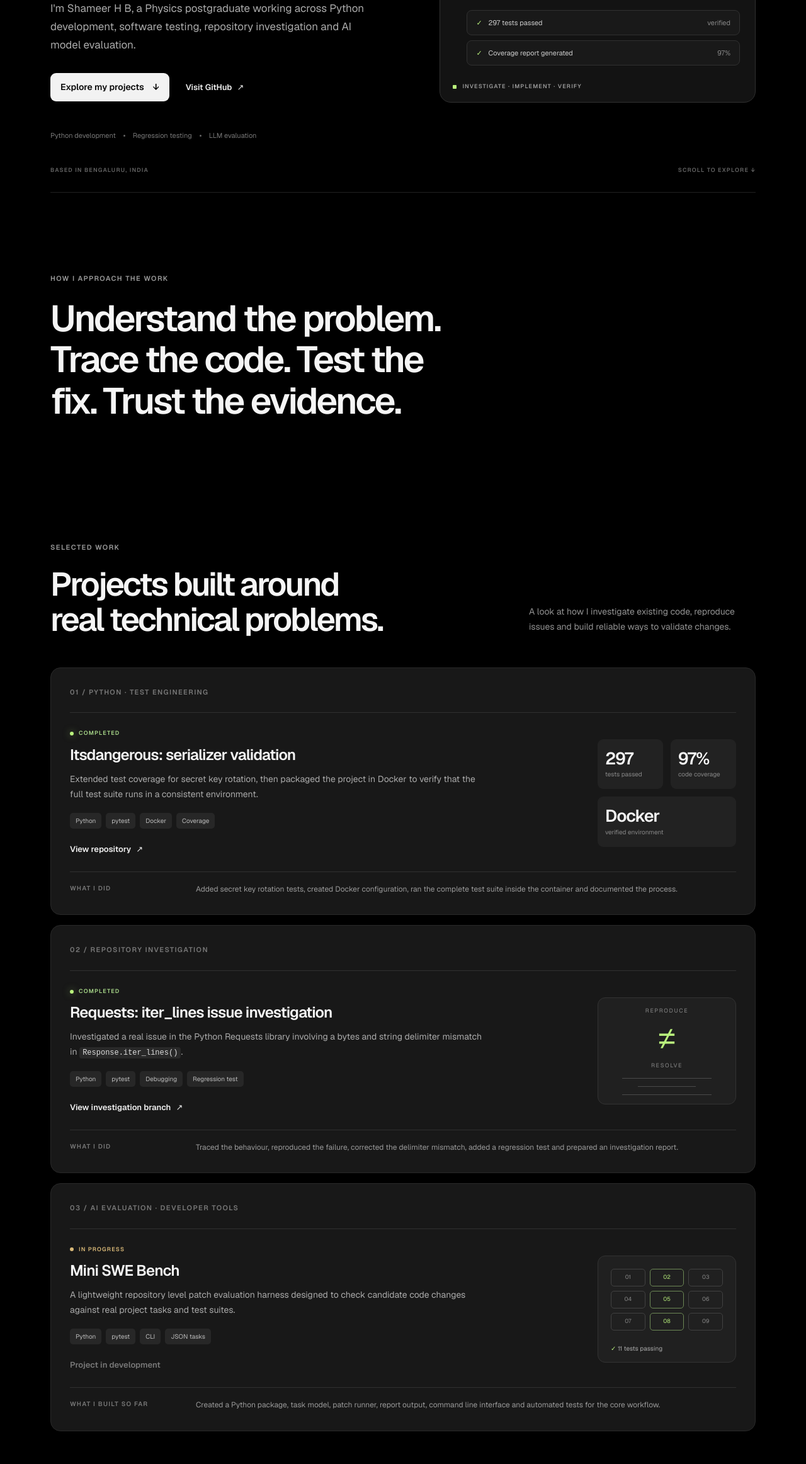
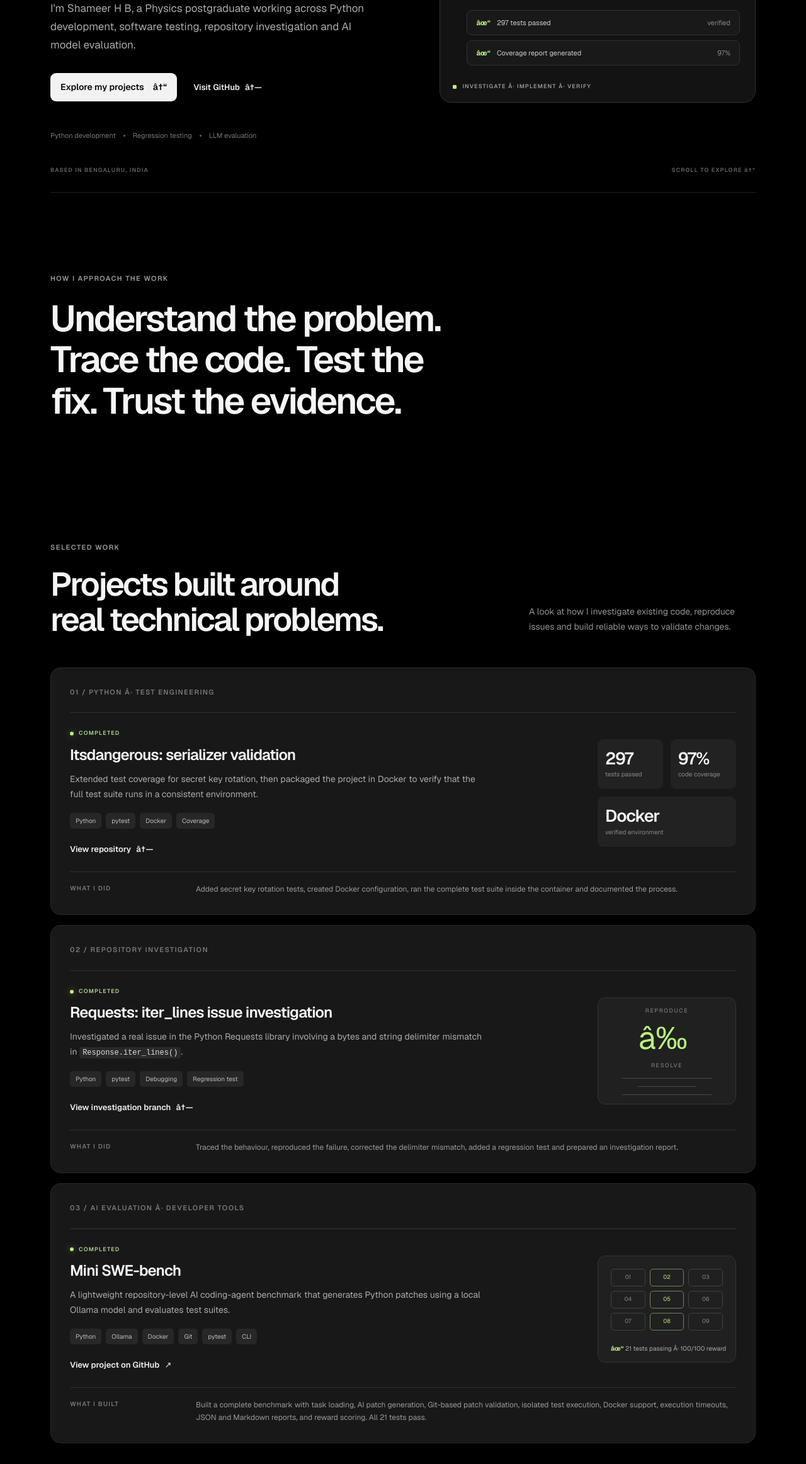
Before and after one commit to shameerhb/portfolio-website, a plain HTML site: page index.html in a window 1280 px wide. Shown: the part 475-2800 px from the top of the page at 63% size. Drawn offline with nearby package versions, Linux system fonts and the light colour scheme.

Commit message:
Update Mini SWE-bench portfolio project

```diff
--- a/index.html
+++ b/index.html
@@ -27,7 +27,7 @@
       <a class="nav-link" href="#about">About</a>
       <a class="nav-link" href="#skills">Skills</a>
       <a class="nav-link" href="#experience">Experience</a>
-      <a class="nav-contact" href="https://github.com/shameerhb" target="_blank" rel="noreferrer">GitHub <span aria-hidden="true">↗</span></a>
+      <a class="nav-contact" href="https://github.com/shameerhb" target="_blank" rel="noreferrer">GitHub <span aria-hidden="true">â†—</span></a>
     </nav>
   </header>
 
@@ -37,23 +37,23 @@
         <div class="eyebrow"><span class="status-dot"></span> OPEN TO TECHNICAL OPPORTUNITIES</div>
         <h1>Building, testing<br>and evaluating <span>Python systems.</span></h1>
         <p class="hero-lede">I'm Shameer H B, a Physics postgraduate working across Python development, software testing, repository investigation and AI model evaluation.</p>
-        <div class="hero-actions"><a class="button button-primary" href="#projects">Explore my projects <span aria-hidden="true">↓</span></a><a class="text-link" href="https://github.com/shameerhb" target="_blank" rel="noreferrer">Visit GitHub <span aria-hidden="true">↗</span></a></div>
+        <div class="hero-actions"><a class="button button-primary" href="#projects">Explore my projects <span aria-hidden="true">â†“</span></a><a class="text-link" href="https://github.com/shameerhb" target="_blank" rel="noreferrer">Visit GitHub <span aria-hidden="true">â†—</span></a></div>
         <div class="proof-line"><span>Python development</span><i></i><span>Regression testing</span><i></i><span>LLM evaluation</span></div>
       </div>
       <div class="hero-visual" aria-label="Abstract illustration of a software testing workspace" role="img">
-        <div class="visual-top"><span class="window-dots"><b></b><b></b><b></b></span><span>project / validation.py</span><span class="visual-lock">⌘</span></div>
+        <div class="visual-top"><span class="window-dots"><b></b><b></b><b></b></span><span>project / validation.py</span><span class="visual-lock">âŒ˜</span></div>
         <div class="code-window">
           <div class="code-row"><span class="line-no">01</span><span><em>def</em> validate_patch(repo, patch):</span></div>
           <div class="code-row"><span class="line-no">02</span><span class="indent"><em>result</em> = run_tests(repo, patch)</span></div>
           <div class="code-row"><span class="line-no">03</span><span class="indent"><em>return</em> result.is_valid</span></div>
           <div class="code-row blank"><span class="line-no">04</span><span></span></div>
           <div class="code-row"><span class="line-no">05</span><span class="comment"># verify before you trust</span></div>
-          <div class="terminal-output"><span class="terminal-check">✓</span><span>297 tests passed</span><span class="terminal-time">verified</span></div>
-          <div class="terminal-output"><span class="terminal-check">✓</span><span>Coverage report generated</span><span class="terminal-time">97%</span></div>
+          <div class="terminal-output"><span class="terminal-check">âœ“</span><span>297 tests passed</span><span class="terminal-time">verified</span></div>
+          <div class="terminal-output"><span class="terminal-check">âœ“</span><span>Coverage report generated</span><span class="terminal-time">97%</span></div>
         </div>
-        <div class="visual-caption"><span class="caption-square"></span> INVESTIGATE · IMPLEMENT · VERIFY</div>
+        <div class="visual-caption"><span class="caption-square"></span> INVESTIGATE Â· IMPLEMENT Â· VERIFY</div>
       </div>
-      <div class="hero-bottom"><span>BASED IN BENGALURU, INDIA</span><span>SCROLL TO EXPLORE <span aria-hidden="true">↓</span></span></div>
+      <div class="hero-bottom"><span>BASED IN BENGALURU, INDIA</span><span>SCROLL TO EXPLORE <span aria-hidden="true">â†“</span></span></div>
     </section>
 
     <section class="tagline-section section-wrap" aria-label="Personal approach">
@@ -65,28 +65,28 @@
       <div class="section-heading"><div><p class="section-kicker">SELECTED WORK</p><h2>Projects built around<br>real technical problems.</h2></div><p class="section-intro">A look at how I investigate existing code, reproduce issues and build reliable ways to validate changes.</p></div>
       <div class="project-list">
         <article class="project-card featured-project">
-          <div class="project-index">01 / PYTHON · TEST ENGINEERING</div>
-          <div class="project-main"><div><div class="project-status"><span class="status-dot"></span> COMPLETED</div><h3>Itsdangerous: serializer validation</h3><p class="project-description">Extended test coverage for secret key rotation, then packaged the project in Docker to verify that the full test suite runs in a consistent environment.</p><div class="tag-list"><span>Python</span><span>pytest</span><span>Docker</span><span>Coverage</span></div><a class="project-link" href="https://github.com/shameerhb/itsdangerous-portfolio" target="_blank" rel="noreferrer">View repository <span aria-hidden="true">↗</span></a></div>
+          <div class="project-index">01 / PYTHON Â· TEST ENGINEERING</div>
+          <div class="project-main"><div><div class="project-status"><span class="status-dot"></span> COMPLETED</div><h3>Itsdangerous: serializer validation</h3><p class="project-description">Extended test coverage for secret key rotation, then packaged the project in Docker to verify that the full test suite runs in a consistent environment.</p><div class="tag-list"><span>Python</span><span>pytest</span><span>Docker</span><span>Coverage</span></div><a class="project-link" href="https://github.com/shameerhb/itsdangerous-portfolio" target="_blank" rel="noreferrer">View repository <span aria-hidden="true">â†—</span></a></div>
             <div class="project-metrics"><div><strong>297</strong><span>tests passed</span></div><div><strong>97%</strong><span>code coverage</span></div><div><strong>Docker</strong><span>verified environment</span></div></div>
           </div>
           <div class="project-foot"><span>WHAT I DID</span><p>Added secret key rotation tests, created Docker configuration, ran the complete test suite inside the container and documented the process.</p></div>
         </article>
         <article class="project-card">
           <div class="project-index">02 / REPOSITORY INVESTIGATION</div>
-          <div class="project-main"><div><div class="project-status"><span class="status-dot"></span> COMPLETED</div><h3>Requests: iter_lines issue investigation</h3><p class="project-description">Investigated a real issue in the Python Requests library involving a bytes and string delimiter mismatch in <code>Response.iter_lines()</code>.</p><div class="tag-list"><span>Python</span><span>pytest</span><span>Debugging</span><span>Regression test</span></div><a class="project-link" href="https://github.com/shameerhb/requests/tree/issue-investigation" target="_blank" rel="noreferrer">View investigation branch <span aria-hidden="true">↗</span></a></div><div class="project-art request-art" aria-hidden="true"><span class="art-label">REPRODUCE</span><span class="art-symbol">≠</span><span class="art-label">RESOLVE</span><div class="art-line"></div><div class="art-line short"></div><div class="art-line"></div></div></div>
+          <div class="project-main"><div><div class="project-status"><span class="status-dot"></span> COMPLETED</div><h3>Requests: iter_lines issue investigation</h3><p class="project-description">Investigated a real issue in the Python Requests library involving a bytes and string delimiter mismatch in <code>Response.iter_lines()</code>.</p><div class="tag-list"><span>Python</span><span>pytest</span><span>Debugging</span><span>Regression test</span></div><a class="project-link" href="https://github.com/shameerhb/requests/tree/issue-investigation" target="_blank" rel="noreferrer">View investigation branch <span aria-hidden="true">â†—</span></a></div><div class="project-art request-art" aria-hidden="true"><span class="art-label">REPRODUCE</span><span class="art-symbol">â‰ </span><span class="art-label">RESOLVE</span><div class="art-line"></div><div class="art-line short"></div><div class="art-line"></div></div></div>
           <div class="project-foot"><span>WHAT I DID</span><p>Traced the behaviour, reproduced the failure, corrected the delimiter mismatch, added a regression test and prepared an investigation report.</p></div>
         </article>
         <article class="project-card">
-          <div class="project-index">03 / AI EVALUATION · DEVELOPER TOOLS</div>
-          <div class="project-main"><div><div class="project-status in-progress"><span class="status-dot"></span> IN PROGRESS</div><h3>Mini SWE Bench</h3><p class="project-description">A lightweight repository level patch evaluation harness designed to check candidate code changes against real project tasks and test suites.</p><div class="tag-list"><span>Python</span><span>pytest</span><span>CLI</span><span>JSON tasks</span></div><span class="project-link muted-link">Project in development</span></div><div class="project-art bench-art" aria-hidden="true"><div class="bench-grid"><span>01</span><span>02</span><span>03</span><span>04</span><span>05</span><span>06</span><span>07</span><span>08</span><span>09</span></div><div class="bench-result"><span class="terminal-check">✓</span> 11 tests passing</div></div></div>
-          <div class="project-foot"><span>WHAT I BUILT SO FAR</span><p>Created a Python package, task model, patch runner, report output, command line interface and automated tests for the core workflow.</p></div>
+          <div class="project-index">03 / AI EVALUATION Â· DEVELOPER TOOLS</div>
+          <div class="project-main"><div><div 	class="project-status"><span class="status-dot"></span> COMPLETED</div><h3>Mini SWE-bench</h3><p class="project-description">A lightweight repository-level AI coding-agent benchmark that generates Python patches using a local Ollama model and evaluates test suites.</p><div class="tag-list"><span>Python</span><span>Ollama</span><span>Docker</span><span>Git</span><span>pytest</span><span>CLI</span></div><a class="project-link" href="https://github.com/shameerhb/mini-swe-bench" target="_blank" rel="noreferrer">View project on GitHub <span aria-hidden="true">↗</span></a></div><div class="project-art bench-art" aria-hidden="true"><div class="bench-grid"><span>01</span><span>02</span><span>03</span><span>04</span><span>05</span><span>06</span><span>07</span><span>08</span><span>09</span></div><div class="bench-result"><span class="terminal-check">âœ“</span> 21 tests passing Â· 100/100 reward</div></div></div>
+          <div class="project-foot"><span>WHAT I BUILT</span><p>Built a complete benchmark with task loading, AI patch generation, Git-based patch validation, isolated test execution, Docker support, execution timeouts, JSON and Markdown reports, and reward scoring. All 21 tests pass.</p></div>
         </article>
       </div>
     </section>
 
-    <section class="about-section" id="about"><div class="section-wrap about-grid"><div><p class="section-kicker">A LITTLE ABOUT ME</p><h2>Physics trained.<br>Code curious.<br>Evidence driven.</h2></div><div class="about-copy"><p class="about-lede">My academic background is in Physics, where careful reasoning, mathematics and problem solving are part of the work.</p><p>I have carried that approach into Python development and AI evaluation. I enjoy understanding how an existing system works, finding where it breaks and checking whether a proposed solution actually fixes the problem.</p><p>I am building a public portfolio of practical work so that people can review the code, tests and decisions rather than relying only on a list of skills.</p><div class="education-card"><span class="education-icon">∑</span><div><strong>Master of Science in Physics</strong><span>Academic foundation in physics, mathematics and scientific methods</span></div><span class="education-date">2020</span></div></div></div></section>
+    <section class="about-section" id="about"><div class="section-wrap about-grid"><div><p class="section-kicker">A LITTLE ABOUT ME</p><h2>Physics trained.<br>Code curious.<br>Evidence driven.</h2></div><div class="about-copy"><p class="about-lede">My academic background is in Physics, where careful reasoning, mathematics and problem solving are part of the work.</p><p>I have carried that approach into Python development and AI evaluation. I enjoy understanding how an existing system works, finding where it breaks and checking whether a proposed solution actually fixes the problem.</p><p>I am building a public portfolio of practical work so that people can review the code, tests and decisions rather than relying only on a list of skills.</p><div class="education-card"><span class="education-icon">âˆ‘</span><div><strong>Master of Science in Physics</strong><span>Academic foundation in physics, mathematics and scientific methods</span></div><span class="education-date">2020</span></div></div></div></section>
 
-    <section class="section-wrap skills-section" id="skills"><div class="section-heading"><div><p class="section-kicker">TOOLS & METHODS</p><h2>What I work with.</h2></div><p class="section-intro">A practical toolkit shaped by software projects, technical evaluation and a scientific approach to problem solving.</p></div><div class="skills-grid"><article class="skill-card"><span class="skill-number">01</span><h3>Programming</h3><p>Python · C++ · NumPy · Jupyter</p></article><article class="skill-card"><span class="skill-number">02</span><h3>Testing & quality</h3><p>pytest · Regression testing · Code coverage · Validation</p></article><article class="skill-card"><span class="skill-number">03</span><h3>Developer tools</h3><p>Git · GitHub · Docker · Command line</p></article><article class="skill-card"><span class="skill-number">04</span><h3>AI evaluation</h3><p>LLM output review · Rubric based evaluation · SFT · RLHF concepts</p></article><article class="skill-card"><span class="skill-number">05</span><h3>Scientific computing</h3><p>Numerical methods · MATLAB · Computational physics</p></article><article class="skill-card"><span class="skill-number">06</span><h3>Core strengths</h3><p>Debugging · Technical writing · Analytical reasoning · Problem solving</p></article></div></section>
+    <section class="section-wrap skills-section" id="skills"><div class="section-heading"><div><p class="section-kicker">TOOLS & METHODS</p><h2>What I work with.</h2></div><p class="section-intro">A practical toolkit shaped by software projects, technical evaluation and a scientific approach to problem solving.</p></div><div class="skills-grid"><article class="skill-card"><span class="skill-number">01</span><h3>Programming</h3><p>Python Â· C++ Â· NumPy Â· Jupyter</p></article><article class="skill-card"><span class="skill-number">02</span><h3>Testing & quality</h3><p>pytest Â· Regression testing Â· Code coverage Â· Validation</p></article><article class="skill-card"><span class="skill-number">03</span><h3>Developer tools</h3><p>Git Â· GitHub Â· Docker Â· Command line</p></article><article class="skill-card"><span class="skill-number">04</span><h3>AI evaluation</h3><p>LLM output review Â· Rubric based evaluation Â· SFT Â· RLHF concepts</p></article><article class="skill-card"><span class="skill-number">05</span><h3>Scientific computing</h3><p>Numerical methods Â· MATLAB Â· Computational physics</p></article><article class="skill-card"><span class="skill-number">06</span><h3>Core strengths</h3><p>Debugging Â· Technical writing Â· Analytical reasoning Â· Problem solving</p></article></div></section>
 
     <section class="experience-section" id="experience"><div class="section-wrap"><div class="section-heading"><div><p class="section-kicker">EXPERIENCE</p><h2>Where the skills come together.</h2></div><p class="section-intro">Teaching and AI evaluation have both strengthened the way I explain, inspect and assess technical work.</p></div><div class="experience-list"><article><div class="experience-meta">EDUCATION & TEACHING</div><div><h3>Physics lecturer and tutor</h3><p>Worked with Class 11 and 12 students across CBSE and Karnataka syllabus, teaching Physics and supporting science and mathematics learning.</p></div></article><article><div class="experience-meta">AI MODEL EVALUATION</div><div><h3>AI evaluation projects</h3><p>Worked across AI evaluation platforms including Outlier and Mindrift, reviewing model responses and assessing technical quality, reasoning and instruction following.</p></div></article><article><div class="experience-meta">SOFTWARE DEVELOPMENT</div><div><h3>Independent repository projects</h3><p>Building practical Python projects around debugging, regression testing, code validation and reproducible development environments.</p></div></article></div></div></section>
 
@@ -94,14 +94,14 @@
       <details><summary>What kind of roles am I interested in?<span>+</span></summary><p>Python development, software testing, AI model evaluation, LLM data operations and technical quality roles.</p></details>
       <details><summary>What is my academic background?<span>+</span></summary><p>I hold an MSc in Physics. My background includes physics, mathematics and scientific methods.</p></details>
       <details><summary>Can I review the source code?<span>+</span></summary><p>Yes. The completed projects link directly to their public GitHub repositories and investigation branch.</p></details>
-      <details><summary>Are all the projects finished?<span>+</span></summary><p>The Itsdangerous and Requests projects are presented as completed work. Mini SWE Bench is still in development and is labelled accordingly.</p></details>
+      <details><summary>Are all the projects finished?<span>+</span></summary><p>The Itsdangerous and Requests projects are presented as completed work. Mini SWE-bench is completed, with 21 passing tests and a public GitHub repository.</p></details>
       <details><summary>Do I have professional AI evaluation experience?<span>+</span></summary><p>I have worked on AI evaluation tasks through platforms including Outlier and Mindrift. The portfolio focuses on the technical skills and work I can demonstrate.</p></details>
       <details><summary>Does this website require a paid domain?<span>+</span></summary><p>No. It can be published for free using GitHub Pages with a GitHub provided web address.</p></details>
     </div></section>
 
-    <section class="contact-section"><div class="section-wrap contact-inner"><p class="section-kicker">LET'S CONNECT</p><h2>Have a technical problem<br>worth investigating?</h2><p>I'm interested in opportunities where careful analysis, Python and reliable evaluation matter.</p><a class="button button-primary" href="https://github.com/shameerhb" target="_blank" rel="noreferrer">Connect on GitHub <span aria-hidden="true">↗</span></a></div></section>
+    <section class="contact-section"><div class="section-wrap contact-inner"><p class="section-kicker">LET'S CONNECT</p><h2>Have a technical problem<br>worth investigating?</h2><p>I'm interested in opportunities where careful analysis, Python and reliable evaluation matter.</p><a class="button button-primary" href="https://github.com/shameerhb" target="_blank" rel="noreferrer">Connect on GitHub <span aria-hidden="true">â†—</span></a></div></section>
   </main>
-  <footer class="site-footer"><div class="section-wrap footer-inner"><a class="brand" href="#home"><span class="brand-mark">SH</span><span>Shameer H B</span></a><span class="footer-note">Built with care. Hosted for free.</span><div class="footer-links"><a href="https://github.com/shameerhb" target="_blank" rel="noreferrer">GitHub ↗</a><a href="privacy.html">Privacy</a><a href="terms.html">Terms</a></div><span class="copyright">© <span id="year">2026</span> Shameer H B</span></div></footer>
+  <footer class="site-footer"><div class="section-wrap footer-inner"><a class="brand" href="#home"><span class="brand-mark">SH</span><span>Shameer H B</span></a><span class="footer-note">Built with care. Hosted for free.</span><div class="footer-links"><a href="https://github.com/shameerhb" target="_blank" rel="noreferrer">GitHub â†—</a><a href="privacy.html">Privacy</a><a href="terms.html">Terms</a></div><span class="copyright">Â© <span id="year">2026</span> Shameer H B</span></div></footer>
   <script src="script.js"></script>
 </body>
 </html>
```
